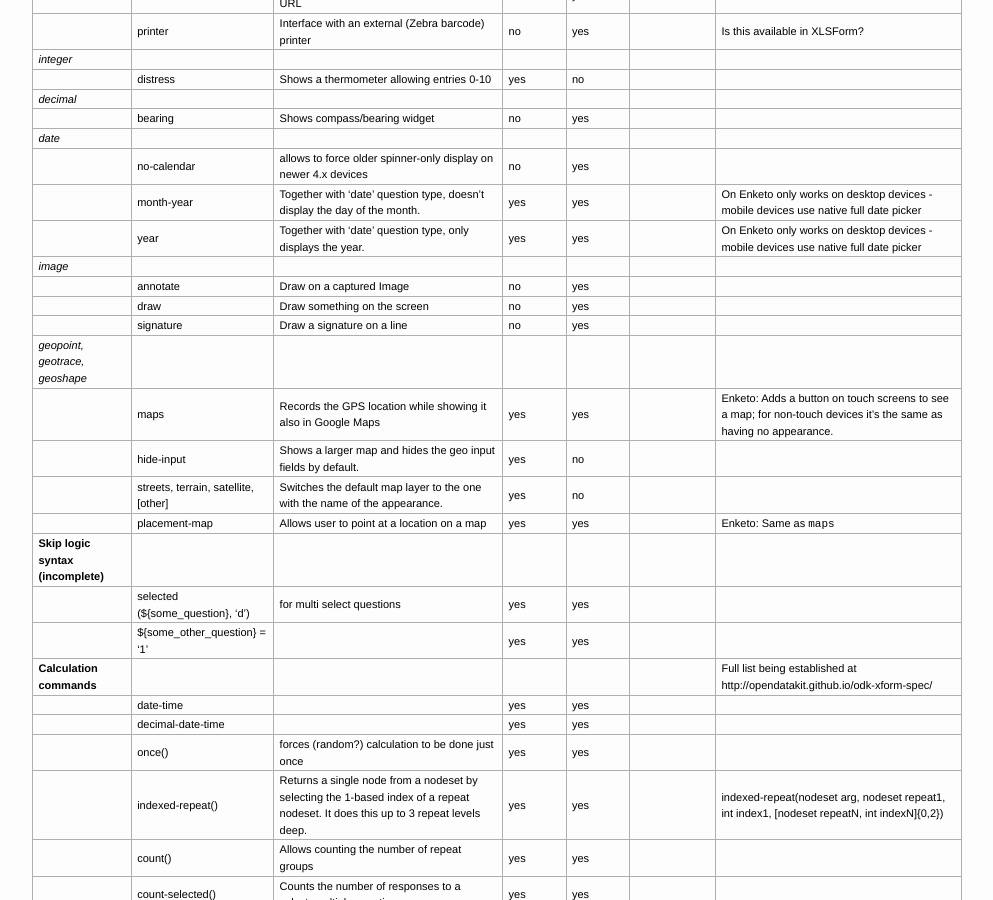
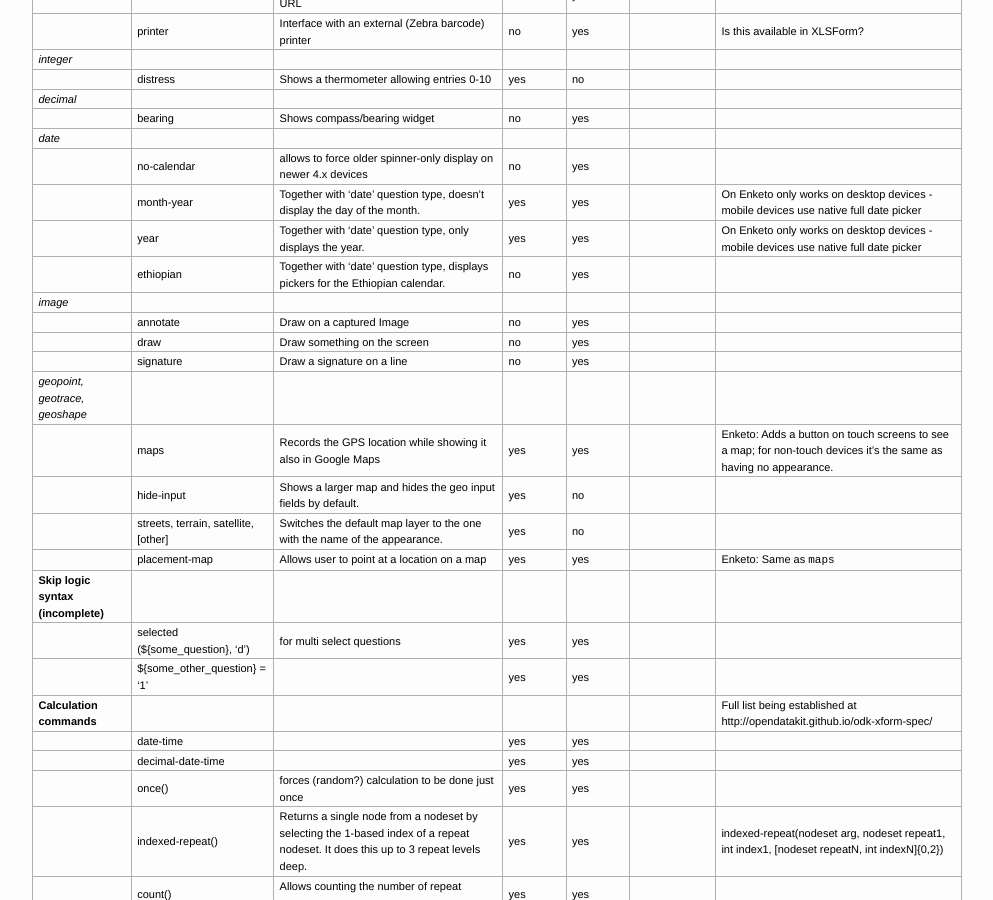
Before and after one commit to XLSForm/xlsform.github.io, a Jekyll site: the page built from ref-table.md, in a window 1280 px wide and 900 px high, scrolled down 2698 px. Shown: the whole window, without its empty margins (143-1136 px from the left). Built offline with Jekyll 4.4.1, drawn with Linux system fonts in a browser that asks for light colours; nearby versions of some CDN libraries.

Commit message:
Add ethiopian calendar appearance.

```diff
--- a/_includes/xlsform-reference-table.md
+++ b/_includes/xlsform-reference-table.md
@@ -97,6 +97,7 @@ This sheet is mandatory in all XLSForms.
 |                                    	| no-calendar                          	| allows to force older spinner-only display on newer 4.x devices                                                                   	| no               	| yes                  	|                 	|                                                                                                                                        	|
 |                                    	| month-year                           	| Together with 'date' question type, doesn't display the day of the month.                                                         	| yes              	| yes                  	|                 	| On Enketo only works on desktop devices - mobile devices use native full date picker                                                   	|
 |                                    	| year                                 	| Together with 'date' question type, only displays the year.                                                                       	| yes              	| yes                  	|                 	| On Enketo only works on desktop devices - mobile devices use native full date picker                                                   	|
+|                                       | ethiopian                             | Together with 'date' question type, displays pickers for the Ethiopian calendar.														| no                | yes                   |
 | *image*                            	|                                      	|                                                                                                                                   	|                  	|                      	|                 	|                                                                                                                                        	|
 |                                    	| annotate                             	| Draw on a captured Image                                                                                                          	| no               	| yes                  	|                 	|                                                                                                                                        	|
 |                                    	| draw                                 	| Draw something on the screen                                                                                                      	| no               	| yes                  	|                 	|                                                                                                                                        	|
```
